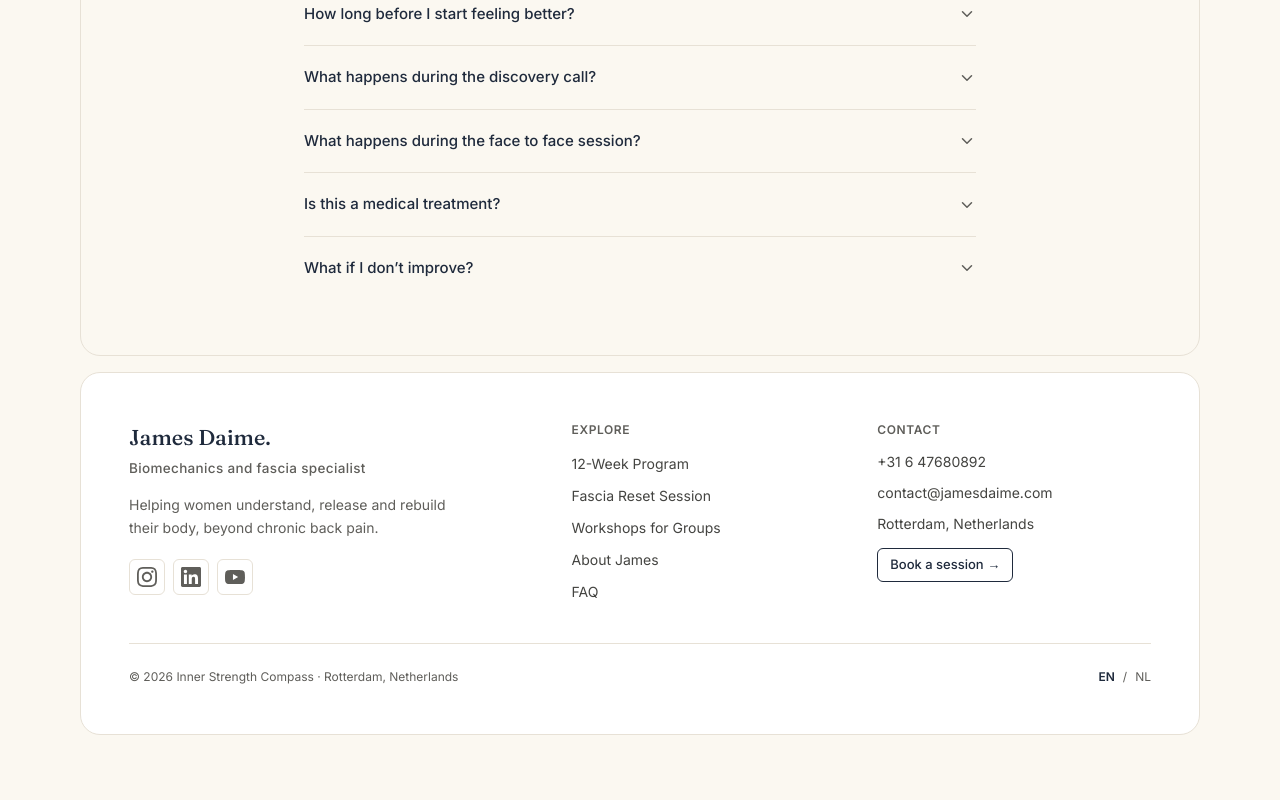
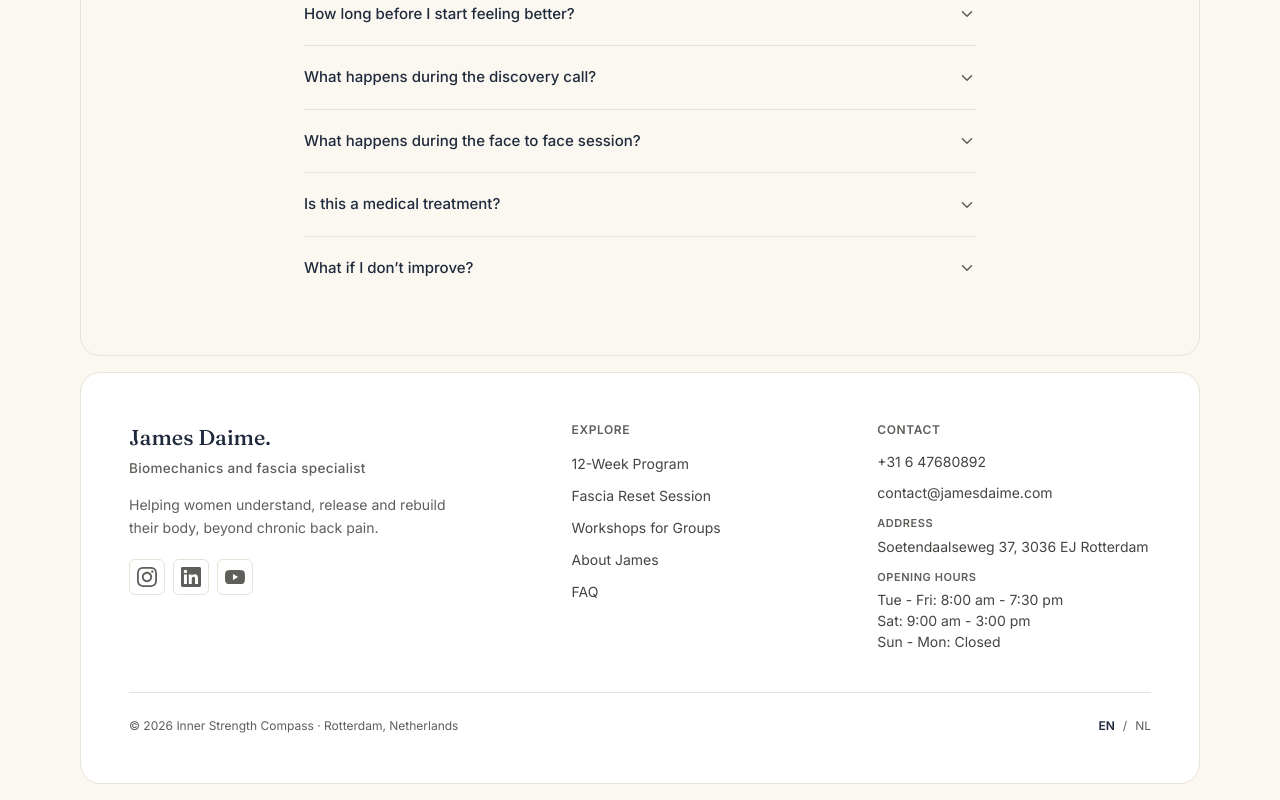
Before and after one commit to VinPOPFrance/James, a Next.js app: page / in a window 1280 px wide. Shown: the part 5862-6662 px from the top of the page. Before the commit the page ends 6613 px from the top, so only its background shows below. Built offline with nearby package versions, Linux system fonts and the light colour scheme; no server answers.

Commit message:
feat: add opening hours to Footer and update address format for clarity

```diff
--- a/src/components/sections/Footer.tsx
+++ b/src/components/sections/Footer.tsx
@@ -59,6 +59,7 @@ interface FooterProps {
 export function Footer({ locale = "en" }: FooterProps) {
   const t = locale === "nl" ? homeNl.footer : home.footer;
   const exploreLinks = locale === "nl" ? exploreLinksNl : exploreLinksEn;
+  const openingHours = businessInfo.openingHours;
 
   return (
     <footer className="rounded-section border border-hairline bg-white px-6 py-12 md:px-12">
@@ -121,16 +122,30 @@ export function Footer({ locale = "en" }: FooterProps) {
                   {businessInfo.email}
                 </a>
               </li>
-              <li className="text-[14px] text-inkSoft">{businessInfo.address.short}</li>
-              <li className="pt-1">
+              <li className="pt-0.5">
+                <p className="text-[11px] font-semibold uppercase tracking-wider text-muted">
+                  {locale === "nl" ? "Adres" : "Address"}
+                </p>
                 <a
-                  href={businessInfo.bookingUrl}
+                  href={businessInfo.address.mapsUrl}
                   target="_blank"
                   rel="noopener noreferrer"
-                  className="inline-flex rounded-md border border-navy px-3 py-1.5 text-[13px] font-medium text-navy transition-colors hover:bg-navy hover:text-ivory"
+                  className="mt-1 block text-[14px] text-inkSoft hover:text-navy"
                 >
-                  {locale === "nl" ? "Sessie boeken →" : "Book a session →"}
+                  {businessInfo.address.display}
                 </a>
+              </li>
+              <li className="pt-0.5">
+                <p className="text-[11px] font-semibold uppercase tracking-wider text-muted">
+                  {locale === "nl" ? "Openingstijden" : "Opening hours"}
+                </p>
+                <p className="mt-1 text-[14px] text-inkSoft">
+                  Tue - Fri: {openingHours.tuesday}
+                </p>
+                <p className="text-[14px] text-inkSoft">Sat: {openingHours.saturday}</p>
+                <p className="text-[14px] text-inkSoft">
+                  Sun - Mon: {openingHours.sunday}
+                </p>
               </li>
             </ul>
           </div>
--- a/src/config/business-info.ts
+++ b/src/config/business-info.ts
@@ -8,12 +8,22 @@ export const businessInfo = {
   googleReviewsUrl:
     "https://www.google.com/search?sca_esv=8225844d7b9d53f0&sxsrf=APpeQnu_AzQSQdAYHwlb7mGx406ONMKVkw:1782987875884&q=James+Daime+-+Biomechanics+and+Fascia+Specialist&si=APenkKm7iecQ4G6P-TsbSMFKIQtv3EFIqRAFw-i8uEbk55Z-_-VRzqRodxUx74IAh0167-ACV1OIWSg9Wm-Zk9-LHfW6CefyLFh8cqVBoN2kR942ekar4tE%3D&uds=AJ5uw1_xPw9iij2vY4rvbPQhIQzthe8KS3CwxKKcklwHYr0su3Erbd6r0ySv6nrBGjjCKY7TYvp_5k-DOrYGrvMqP0BE0WiU97BqaNet0wBjJJnZBk6o0WPI63LEEJFYyAqJ_AswpZdYeTMmHbuGtC2uDKGYio5JZA&sa=X&ved=2ahUKEwikj-y347OVAxV4UaQEHXdNJzMQ3PALegQIGxAE",
   address: {
-    street: "37 Soetendaalseweg",
+    street: "Soetendaalseweg 37",
     city: "Rotterdam",
-    postalCode: "3036EJ",
+    postalCode: "3036 EJ",
     country: "NL",
-    display: "37 Soetendaalseweg, Rotterdam 3036EJ, Netherlands",
+    display: "Soetendaalseweg 37, 3036 EJ Rotterdam",
     short: "Rotterdam, Netherlands",
+    mapsUrl: "https://www.google.com/maps/place//data=!4m2!3m1!1s0x47c43587661ef1f3:0xb08eaf97449a8d9c?sa=X&ved=1t:8290&ictx=111",
+  },
+  openingHours: {
+    tuesday: "8:00 am - 7:30 pm",
+    wednesday: "8:00 am - 7:30 pm",
+    thursday: "8:00 am - 7:30 pm",
+    friday: "8:00 am - 7:30 pm",
+    saturday: "9:00 am - 3:00 pm",
+    sunday: "Closed",
+    monday: "Closed",
   },
   socials: {
     linkedin: "https://www.linkedin.com/in/james-daim%C3%A9-01341618/",
```
